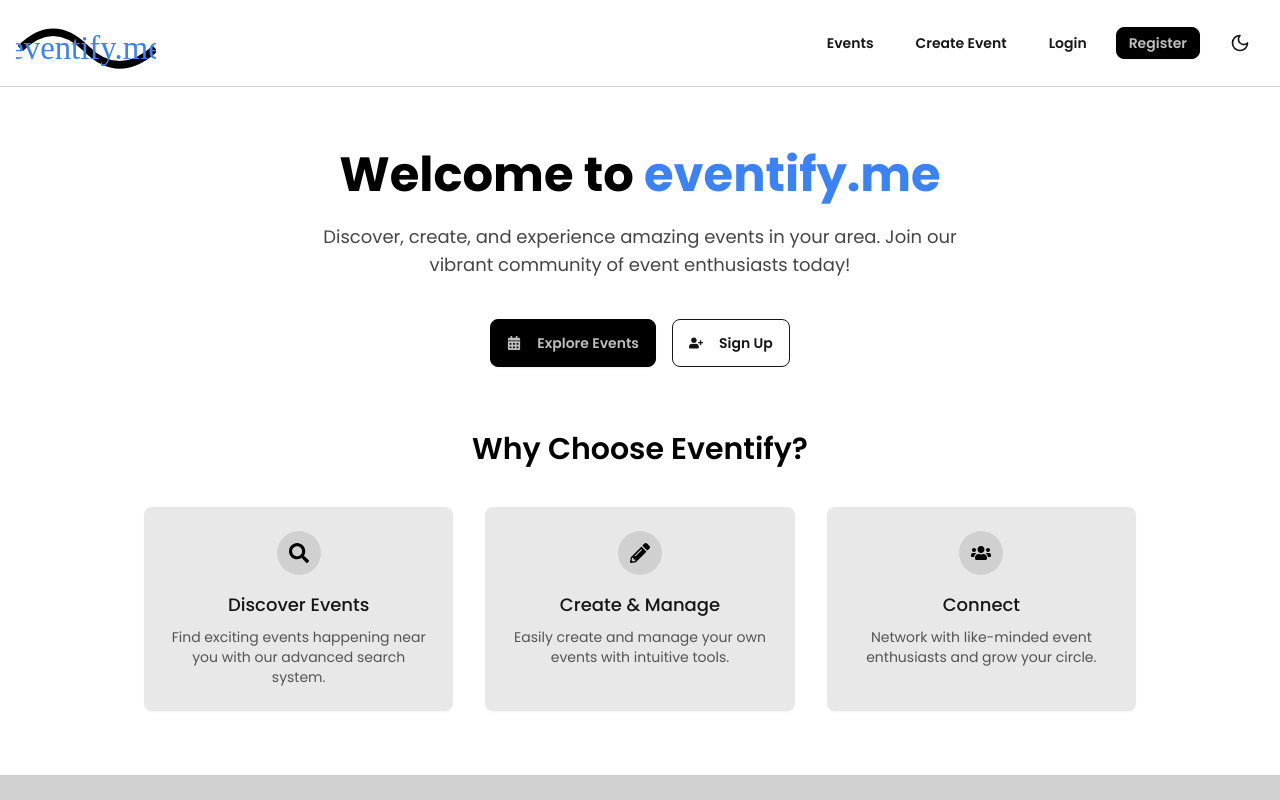
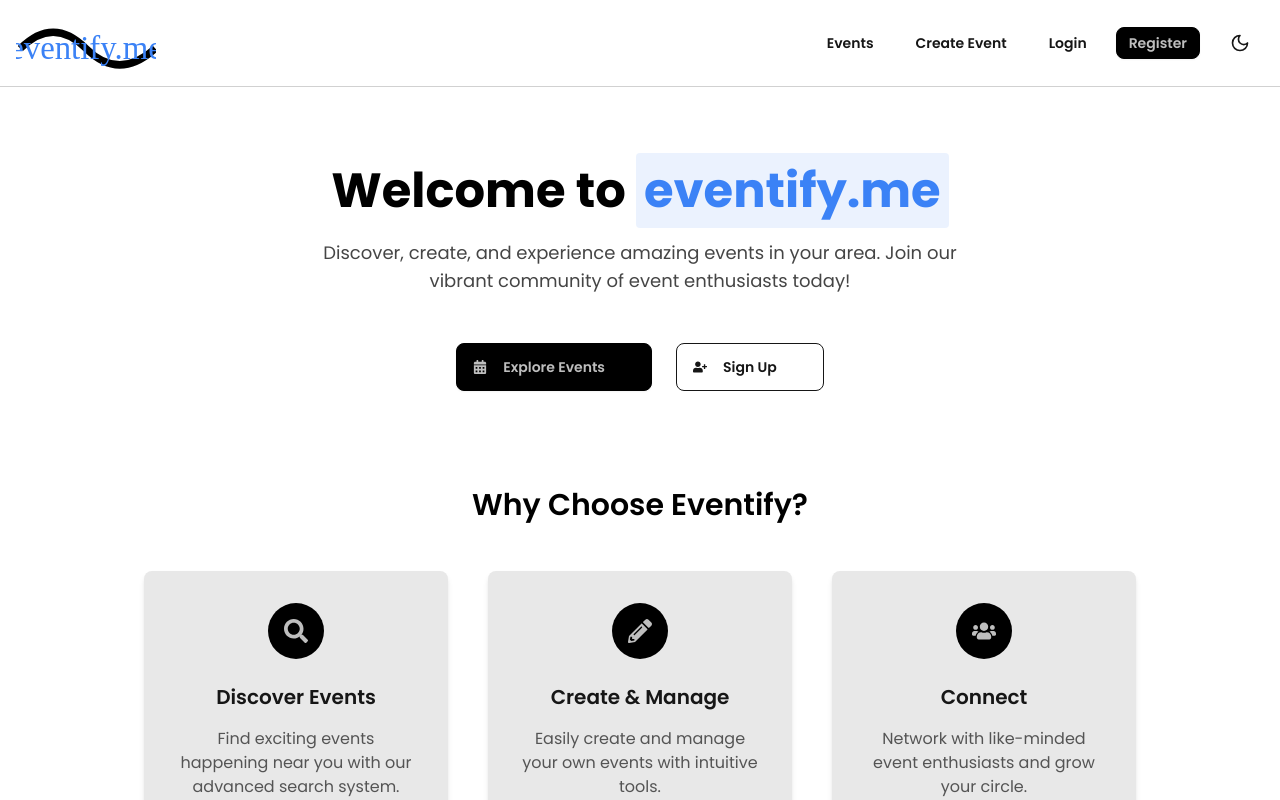
Before and after one commit to timataliatov/event_scheduler_frontend, a React (Vite) app: page / in a window 1280 px wide. Shown: the top 800 px of the page. Built offline with nearby package versions, Linux system fonts and the light colour scheme.

Commit message:
Fix UI/UX + Overall Improvements

```diff
--- a/src/pages/Home.jsx
+++ b/src/pages/Home.jsx
@@ -1,41 +1,43 @@
 import React from 'react';
 import { Link } from 'react-router-dom';
 import { useAuth } from '../context/AuthContext';
-import { FaCalendarAlt, FaUserPlus, FaSearch, FaPencilAlt, FaUsers } from 'react-icons/fa';
+import { FaCalendarAlt, FaUserPlus, FaSearch, FaPencilAlt, FaUsers, FaArrowRight } from 'react-icons/fa';
 
 const Home = () => {
   const { isAuthenticated } = useAuth();
 
   return (
     <div className="flex-grow flex items-center justify-center bg-base-100">
-      <div className="text-center px-4 py-16 max-w-5xl mx-auto">
+      <div className="text-center px-4 py-20 max-w-5xl mx-auto">
         <h1 className="text-3xl md:text-4xl lg:text-5xl font-bold mb-6 text-primary">
-          Welcome to <span className="text-accent">eventify.me</span>
+          Welcome to <span className="text-accent bg-accent bg-opacity-10 px-2 py-1 rounded">eventify.me</span>
         </h1>
-        <p className="text-base md:text-lg mb-10 text-base-content/80 max-w-2xl mx-auto leading-relaxed">
+        <p className="text-base md:text-lg mb-12 text-base-content/80 max-w-2xl mx-auto leading-relaxed">
           Discover, create, and experience amazing events in your area. Join our vibrant community of event enthusiasts today!
         </p>
-        <div className="flex flex-col sm:flex-row justify-center items-center space-y-3 sm:space-y-0 sm:space-x-4 mb-16">
+        <div className="flex flex-col sm:flex-row justify-center items-center space-y-4 sm:space-y-0 sm:space-x-6 mb-20">
           <Link
             to="/events"
-            className="btn btn-primary btn-md transition-all duration-300 ease-in-out hover:shadow-md w-full sm:w-auto"
+            className="btn btn-primary btn-md group transition-all duration-300 ease-in-out hover:shadow-lg w-full sm:w-auto"
           >
             <FaCalendarAlt className="mr-2" />
             Explore Events
+            <FaArrowRight className="ml-2 opacity-0 group-hover:opacity-100 transition-opacity duration-300" />
           </Link>
           {!isAuthenticated && (
             <Link
               to="/register"
-              className="btn btn-outline btn-md transition-all duration-300 ease-in-out hover:shadow-md w-full sm:w-auto"
+              className="btn btn-outline btn-md group transition-all duration-300 ease-in-out hover:shadow-lg w-full sm:w-auto"
             >
               <FaUserPlus className="mr-2" />
               Sign Up
+              <FaArrowRight className="ml-2 opacity-0 group-hover:opacity-100 transition-opacity duration-300" />
             </Link>
           )}
         </div>
-        <div className="mt-16">
-          <h2 className="text-2xl md:text-3xl font-semibold mb-10 text-primary">Why Choose Eventify?</h2>
-          <div className="grid grid-cols-1 md:grid-cols-3 gap-8">
+        <div className="mt-24">
+          <h2 className="text-2xl md:text-3xl font-semibold mb-12 text-primary">Why Choose Eventify?</h2>
+          <div className="grid grid-cols-1 md:grid-cols-3 gap-10">
             <FeatureCard
               icon={FaSearch}
               title="Discover Events"
@@ -59,12 +61,12 @@ const Home = () => {
 };
 
 const FeatureCard = ({ icon: Icon, title, description }) => (
-  <div className="bg-base-200 p-6 rounded-lg shadow-sm transition-all duration-300 hover:shadow-md flex flex-col items-center group">
-    <div className="bg-primary/10 text-primary p-3 rounded-full mb-4 transition-transform duration-300 group-hover:scale-110">
-      <Icon className="text-xl" />
+  <div className="bg-base-200 p-8 rounded-lg shadow-md transition-all duration-300 hover:shadow-xl hover:scale-102 flex flex-col items-center group">
+    <div className="bg-primary text-primary-content p-4 rounded-full mb-6 transition-transform duration-300 group-hover:scale-110">
+      <Icon className="text-2xl" />
     </div>
-    <h3 className="text-lg font-medium mb-2 group-hover:text-primary transition-colors duration-300">{title}</h3>
-    <p className="text-base-content/70 text-center text-sm">{description}</p>
+    <h3 className="text-xl font-semibold mb-4 group-hover:text-primary transition-colors duration-300">{title}</h3>
+    <p className="text-base-content/70 text-center">{description}</p>
   </div>
 );
 
```
